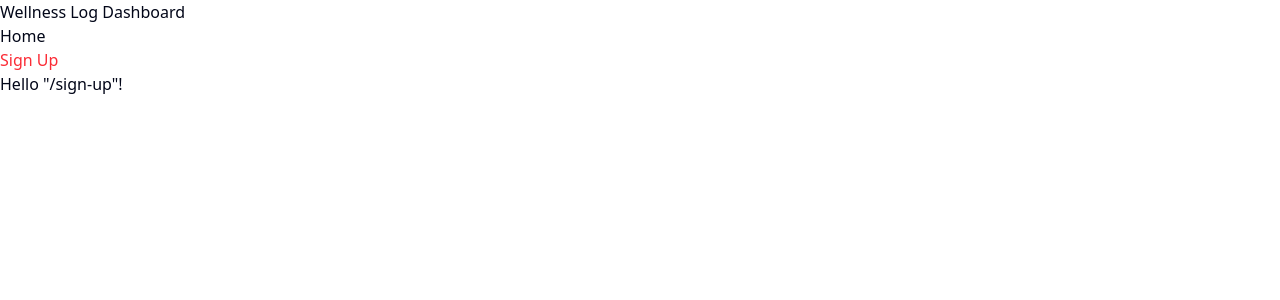
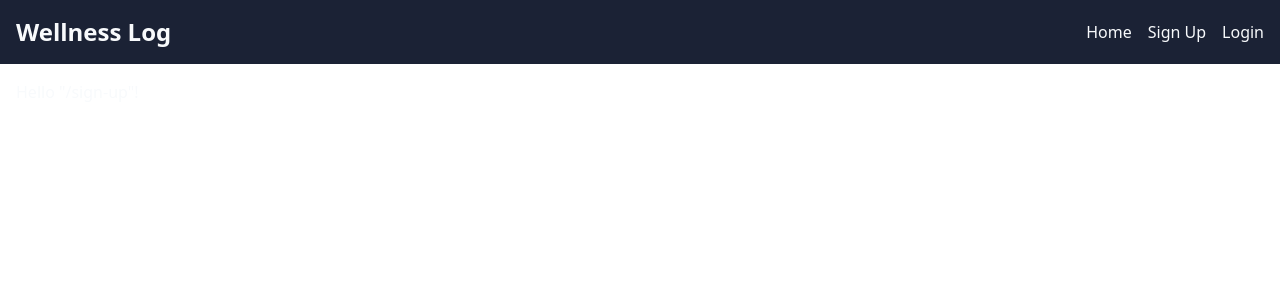
Before and after one commit to inam95/wellness-log, a React (Vite) app: page /sign-up in a window 1280 px wide. Shown: the top 300 px of the page. Built offline with nearby package versions, Linux system fonts and the light colour scheme.

Commit message:
feat: setup initial  header

```diff
--- a/package.json
+++ b/package.json
@@ -10,6 +10,7 @@
     "preview": "vite preview"
   },
   "dependencies": {
+    "@radix-ui/react-dialog": "^1.1.14",
     "@radix-ui/react-slot": "^1.2.3",
     "@tailwindcss/vite": "^4.1.11",
     "@tanstack/react-query": "^5.82.0",
--- /dev/null
+++ b/src/components/navigation/desktop-navbar.tsx
@@ -0,0 +1,25 @@
+import { Link } from '@tanstack/react-router';
+
+export function DesktopNavbar() {
+  return (
+    <nav className="hidden items-center space-x-4 md:flex">
+      <ul className="flex items-center space-x-4">
+        <li>
+          <Link to={'/'} className="hover:underline">
+            Home
+          </Link>
+        </li>
+        <li>
+          <Link to={'/sign-up'} className="hover:underline">
+            Sign Up
+          </Link>
+        </li>
+        <li>
+          <Link to={'/login'} className="hover:underline">
+            Login
+          </Link>
+        </li>
+      </ul>
+    </nav>
+  );
+}
--- /dev/null
+++ b/src/components/navigation/header.tsx
@@ -0,0 +1,20 @@
+import { Link } from '@tanstack/react-router';
+import { DesktopNavbar } from './desktop-navbar';
+import { MobileNavbar } from './mobile-navbar';
+
+export function Header() {
+  return (
+    <header className="border-border/40 bg-primary/95 sticky top-0 z-50 w-full backdrop-blur-md">
+      <div className="container mx-auto flex items-center justify-between p-4">
+        <div className="flex items-center space-x-4">
+          <Link to="/" className="text-2xl font-bold">
+            Wellness Log
+          </Link>
+        </div>
+
+        <DesktopNavbar />
+        <MobileNavbar />
+      </div>
+    </header>
+  );
+}
--- /dev/null
+++ b/src/components/navigation/mobile-navbar.tsx
@@ -0,0 +1,41 @@
+import { Link } from '@tanstack/react-router';
+import { MenuIcon } from 'lucide-react';
+import { Button } from '../ui/button';
+import { Sheet, SheetContent, SheetFooter, SheetHeader, SheetTitle, SheetTrigger } from '../ui/sheet';
+
+export function MobileNavbar() {
+  return (
+    <Sheet>
+      <SheetTrigger asChild>
+        <Button variant="secondary" className="cursor-pointer md:hidden">
+          <MenuIcon className="h-6 w-6" />
+        </Button>
+      </SheetTrigger>
+      <SheetContent className="px-6 py-4">
+        <SheetHeader>
+          <SheetTitle className="text-center text-2xl font-bold">Wellness Log</SheetTitle>
+        </SheetHeader>
+        <div className="flex h-full flex-col">
+          <nav>
+            <ul className="flex flex-col space-y-4">
+              <li>
+                <Link to="/">Home</Link>
+              </li>
+              <li>
+                <Link to="/sign-up">Sign Up</Link>
+              </li>
+              <li>
+                <Link to="/login">Login</Link>
+              </li>
+            </ul>
+          </nav>
+          <SheetFooter>
+            <Button variant="outline" className="w-full">
+              Logout
+            </Button>
+          </SheetFooter>
+        </div>
+      </SheetContent>
+    </Sheet>
+  );
+}
--- /dev/null
+++ b/src/components/ui/sheet.tsx
@@ -0,0 +1,101 @@
+import * as React from 'react';
+import * as SheetPrimitive from '@radix-ui/react-dialog';
+import { XIcon } from 'lucide-react';
+
+import { cn } from '@/lib/utils';
+
+function Sheet({ ...props }: React.ComponentProps<typeof SheetPrimitive.Root>) {
+  return <SheetPrimitive.Root data-slot="sheet" {...props} />;
+}
+
+function SheetTrigger({ ...props }: React.ComponentProps<typeof SheetPrimitive.Trigger>) {
+  return <SheetPrimitive.Trigger data-slot="sheet-trigger" {...props} />;
+}
+
+function SheetClose({ ...props }: React.ComponentProps<typeof SheetPrimitive.Close>) {
+  return <SheetPrimitive.Close data-slot="sheet-close" {...props} />;
+}
+
+function SheetPortal({ ...props }: React.ComponentProps<typeof SheetPrimitive.Portal>) {
+  return <SheetPrimitive.Portal data-slot="sheet-portal" {...props} />;
+}
+
+function SheetOverlay({ className, ...props }: React.ComponentProps<typeof SheetPrimitive.Overlay>) {
+  return (
+    <SheetPrimitive.Overlay
+      data-slot="sheet-overlay"
+      className={cn(
+        'data-[state=open]:animate-in data-[state=closed]:animate-out data-[state=closed]:fade-out-0 data-[state=open]:fade-in-0 fixed inset-0 z-50 bg-black/50',
+        className,
+      )}
+      {...props}
+    />
+  );
+}
+
+function SheetContent({
+  className,
+  children,
+  side = 'right',
+  ...props
+}: React.ComponentProps<typeof SheetPrimitive.Content> & {
+  side?: 'top' | 'right' | 'bottom' | 'left';
+}) {
+  return (
+    <SheetPortal>
+      <SheetOverlay />
+      <SheetPrimitive.Content
+        data-slot="sheet-content"
+        className={cn(
+          'bg-background data-[state=open]:animate-in data-[state=closed]:animate-out fixed z-50 flex flex-col gap-4 shadow-lg transition ease-in-out data-[state=closed]:duration-300 data-[state=open]:duration-500',
+          side === 'right' &&
+            'data-[state=closed]:slide-out-to-right data-[state=open]:slide-in-from-right inset-y-0 right-0 h-full w-3/4 border-l sm:max-w-sm',
+          side === 'left' &&
+            'data-[state=closed]:slide-out-to-left data-[state=open]:slide-in-from-left inset-y-0 left-0 h-full w-3/4 border-r sm:max-w-sm',
+          side === 'top' &&
+            'data-[state=closed]:slide-out-to-top data-[state=open]:slide-in-from-top inset-x-0 top-0 h-auto border-b',
+          side === 'bottom' &&
+            'data-[state=closed]:slide-out-to-bottom data-[state=open]:slide-in-from-bottom inset-x-0 bottom-0 h-auto border-t',
+          className,
+        )}
+        {...props}
+      >
+        {children}
+        <SheetPrimitive.Close className="ring-offset-background focus:ring-ring data-[state=open]:bg-secondary absolute top-4 right-4 cursor-pointer rounded-xs opacity-70 transition-opacity hover:opacity-100 focus:ring-2 focus:ring-offset-2 focus:outline-hidden disabled:pointer-events-none">
+          <XIcon className="size-4" />
+          <span className="sr-only">Close</span>
+        </SheetPrimitive.Close>
+      </SheetPrimitive.Content>
+    </SheetPortal>
+  );
+}
+
+function SheetHeader({ className, ...props }: React.ComponentProps<'div'>) {
+  return <div data-slot="sheet-header" className={cn('flex flex-col gap-1.5 p-4', className)} {...props} />;
+}
+
+function SheetFooter({ className, ...props }: React.ComponentProps<'div'>) {
+  return <div data-slot="sheet-footer" className={cn('mt-auto flex flex-col gap-2 p-4', className)} {...props} />;
+}
+
+function SheetTitle({ className, ...props }: React.ComponentProps<typeof SheetPrimitive.Title>) {
+  return (
+    <SheetPrimitive.Title
+      data-slot="sheet-title"
+      className={cn('text-foreground font-semibold', className)}
+      {...props}
+    />
+  );
+}
+
+function SheetDescription({ className, ...props }: React.ComponentProps<typeof SheetPrimitive.Description>) {
+  return (
+    <SheetPrimitive.Description
+      data-slot="sheet-description"
+      className={cn('text-muted-foreground text-sm', className)}
+      {...props}
+    />
+  );
+}
+
+export { Sheet, SheetTrigger, SheetClose, SheetContent, SheetHeader, SheetFooter, SheetTitle, SheetDescription };
--- a/src/routeTree.gen.ts
+++ b/src/routeTree.gen.ts
@@ -10,11 +10,17 @@
 
 import { Route as rootRouteImport } from './routes/__root'
 import { Route as SignUpRouteImport } from './routes/sign-up'
+import { Route as LoginRouteImport } from './routes/login'
 import { Route as IndexRouteImport } from './routes/index'
 
 const SignUpRoute = SignUpRouteImport.update({
   id: '/sign-up',
   path: '/sign-up',
+  getParentRoute: () => rootRouteImport,
+} as any)
+const LoginRoute = LoginRouteImport.update({
+  id: '/login',
+  path: '/login',
   getParentRoute: () => rootRouteImport,
 } as any)
 const IndexRoute = IndexRouteImport.update({
@@ -25,27 +31,31 @@ const IndexRoute = IndexRouteImport.update({
 
 export interface FileRoutesByFullPath {
   '/': typeof IndexRoute
+  '/login': typeof LoginRoute
   '/sign-up': typeof SignUpRoute
 }
 export interface FileRoutesByTo {
   '/': typeof IndexRoute
+  '/login': typeof LoginRoute
   '/sign-up': typeof SignUpRoute
 }
 export interface FileRoutesById {
   __root__: typeof rootRouteImport
   '/': typeof IndexRoute
+  '/login': typeof LoginRoute
   '/sign-up': typeof SignUpRoute
 }
 export interface FileRouteTypes {
   fileRoutesByFullPath: FileRoutesByFullPath
-  fullPaths: '/' | '/sign-up'
+  fullPaths: '/' | '/login' | '/sign-up'
   fileRoutesByTo: FileRoutesByTo
-  to: '/' | '/sign-up'
-  id: '__root__' | '/' | '/sign-up'
+  to: '/' | '/login' | '/sign-up'
+  id: '__root__' | '/' | '/login' | '/sign-up'
   fileRoutesById: FileRoutesById
 }
 export interface RootRouteChildren {
   IndexRoute: typeof IndexRoute
+  LoginRoute: typeof LoginRoute
   SignUpRoute: typeof SignUpRoute
 }
 
@@ -56,6 +66,13 @@ declare module '@tanstack/react-router' {
       path: '/sign-up'
       fullPath: '/sign-up'
       preLoaderRoute: typeof SignUpRouteImport
+      parentRoute: typeof rootRouteImport
+    }
+    '/login': {
+      id: '/login'
+      path: '/login'
+      fullPath: '/login'
+      preLoaderRoute: typeof LoginRouteImport
       parentRoute: typeof rootRouteImport
     }
     '/': {
@@ -70,6 +87,7 @@ declare module '@tanstack/react-router' {
 
 const rootRouteChildren: RootRouteChildren = {
   IndexRoute: IndexRoute,
+  LoginRoute: LoginRoute,
   SignUpRoute: SignUpRoute,
 }
 export const routeTree = rootRouteImport
--- a/src/routes/__root.tsx
+++ b/src/routes/__root.tsx
@@ -1,7 +1,8 @@
+import { Header } from '@/components/navigation/header';
+import { ReactQueryDevtools } from '@tanstack/react-query-devtools';
+import { Outlet, createRootRoute } from '@tanstack/react-router';
+import { TanStackRouterDevtools } from '@tanstack/react-router-devtools';
 import * as React from 'react';
-import { Link, Outlet, createRootRoute } from '@tanstack/react-router';
-import { TanStackRouterDevtools } from '@tanstack/react-router-devtools';
-import { ReactQueryDevtools } from '@tanstack/react-query-devtools';
 
 export const Route = createRootRoute({
   component: RootComponent,
@@ -10,20 +11,17 @@ export const Route = createRootRoute({
 function RootComponent() {
   return (
     <React.Fragment>
-      <h1>Wellness Log Dashboard</h1>
-      <ul>
-        <li>
-          <Link to="/" activeProps={{ className: 'text-red-500' }}>
-            Home
-          </Link>
-        </li>
-        <li>
-          <Link to="/sign-up" activeProps={{ className: 'text-red-500' }}>
-            Sign Up
-          </Link>
-        </li>
-      </ul>
-      <Outlet />
+      <div className="bg-background text-primary-foreground flex min-h-screen flex-col">
+        <Header />
+        <main className="container mx-auto grow p-4">
+          <div className="flex flex-col">
+            <Outlet />
+          </div>
+        </main>
+        <footer className="container mx-auto p-4 text-center">
+          <p>© 2025 Wellness Log</p>
+        </footer>
+      </div>
       <ReactQueryDevtools />
       <TanStackRouterDevtools position="bottom-left" />
     </React.Fragment>
--- /dev/null
+++ b/src/routes/login.tsx
@@ -0,0 +1,9 @@
+import { createFileRoute } from '@tanstack/react-router';
+
+export const Route = createFileRoute('/login')({
+  component: RouteComponent,
+});
+
+function RouteComponent() {
+  return <div>Hello "/login"!</div>;
+}
```
Also changed, not shown: 1 other file (tests, documents, lock files or other folders).
